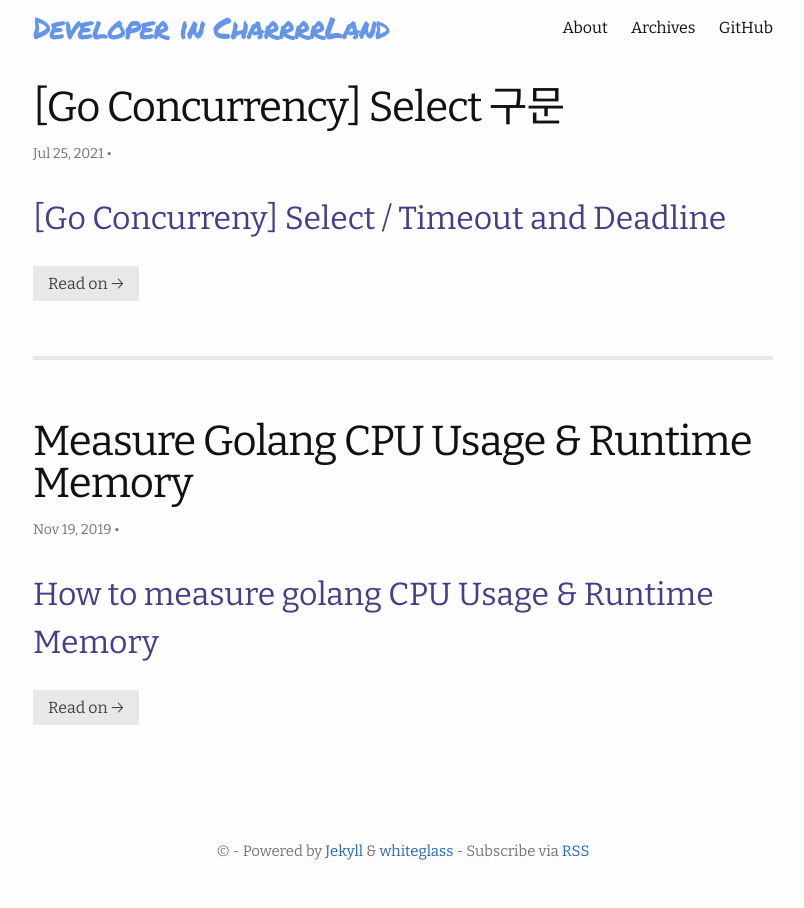
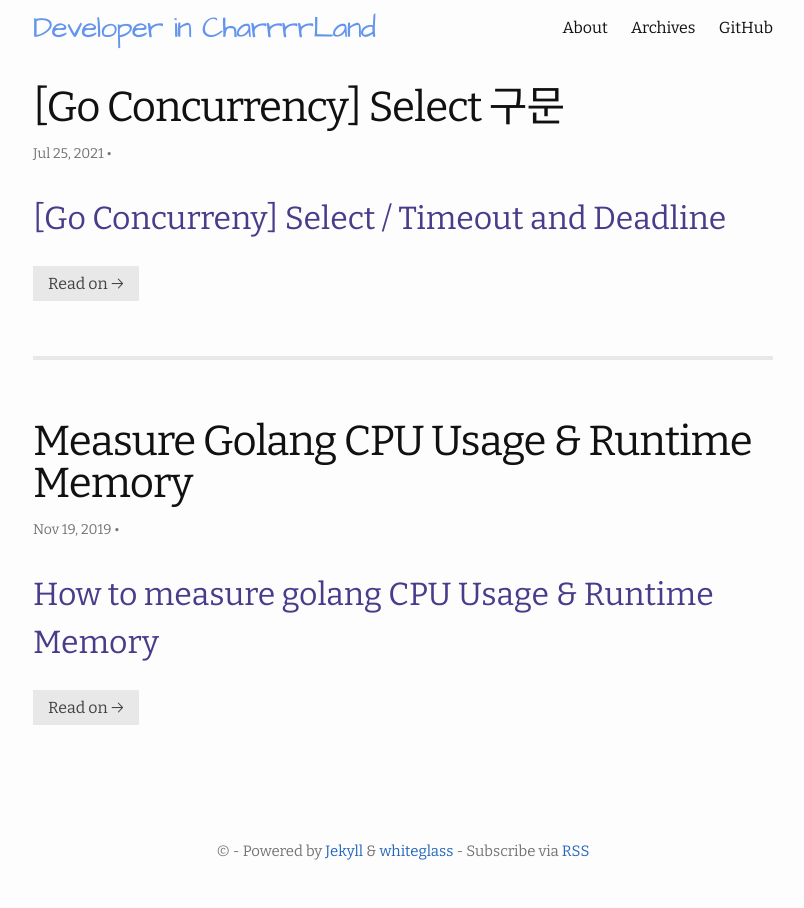
Before and after one commit to jiwonCha/jiwonCha.github.io, a Jekyll site: the page built from index.html, in a window 1280 px wide. Shown: the whole page, without its empty margins (237-1041 px from the left). Built offline with Jekyll 4.4.1, drawn with Linux system fonts in a browser that asks for light colours; the list of posts is cut into pages by our own code.

Commit message:
Add new fonts

```diff
--- a/_includes/fonts.html
+++ b/_includes/fonts.html
@@ -1,4 +1,4 @@
 <link rel="dns-prefetch" href="https://fonts.gstatic.com">
 <link rel="preconnect" href="https://fonts.gstatic.com" crossorigin>
 <link href="https://fonts.googleapis.com/css?family=Bitter:400,400i,700&display=swap" rel="stylesheet">
-<link href="https://fonts.googleapis.com/css2?family=Permanent+Marker&display=swap" rel="stylesheet">
+<link href="https://fonts.googleapis.com/css2?family=Architects+Daughter&family=Indie+Flower&family=Permanent+Marker&display=swap" rel="stylesheet">
--- a/assets/main.css
+++ b/assets/main.css
@@ -64,7 +64,7 @@ pre > code { border: 0; padding-right: 0; padding-left: 0; }
 /** Site header */
 .site-header { min-height: 56px; position: relative; }
 
-.site-title { font-family:"Permanent Marker"; font-size: 30px; font-weight: 300; line-height: 56px; letter-spacing: -1px; margin-bottom: 0; float: left; color:cornflowerblue;}
+.site-title { font-family:"Architects Daughter"; font-size: 30px; font-weight: 300; line-height: 56px; letter-spacing: -1px; margin-bottom: 0; float: left; color:cornflowerblue;}
 
 /* .site-title:visited { color: #424242; } */
 
```
